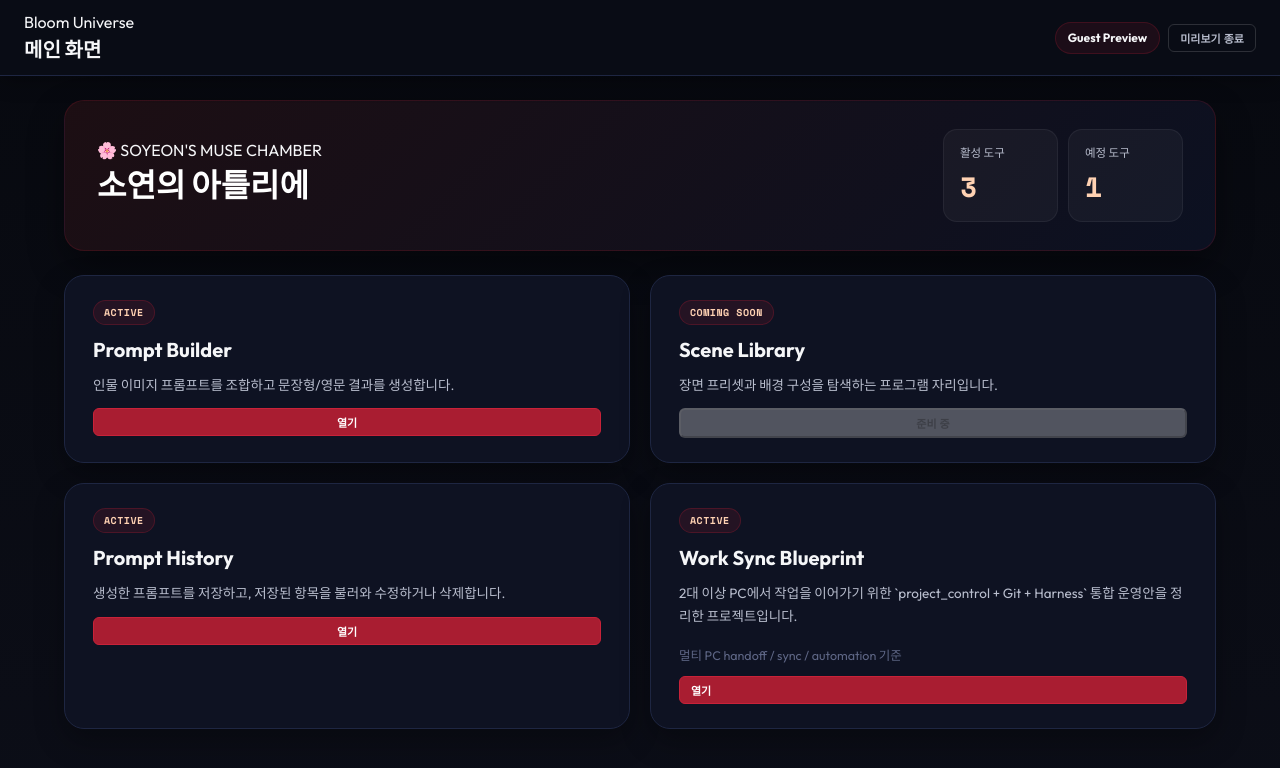
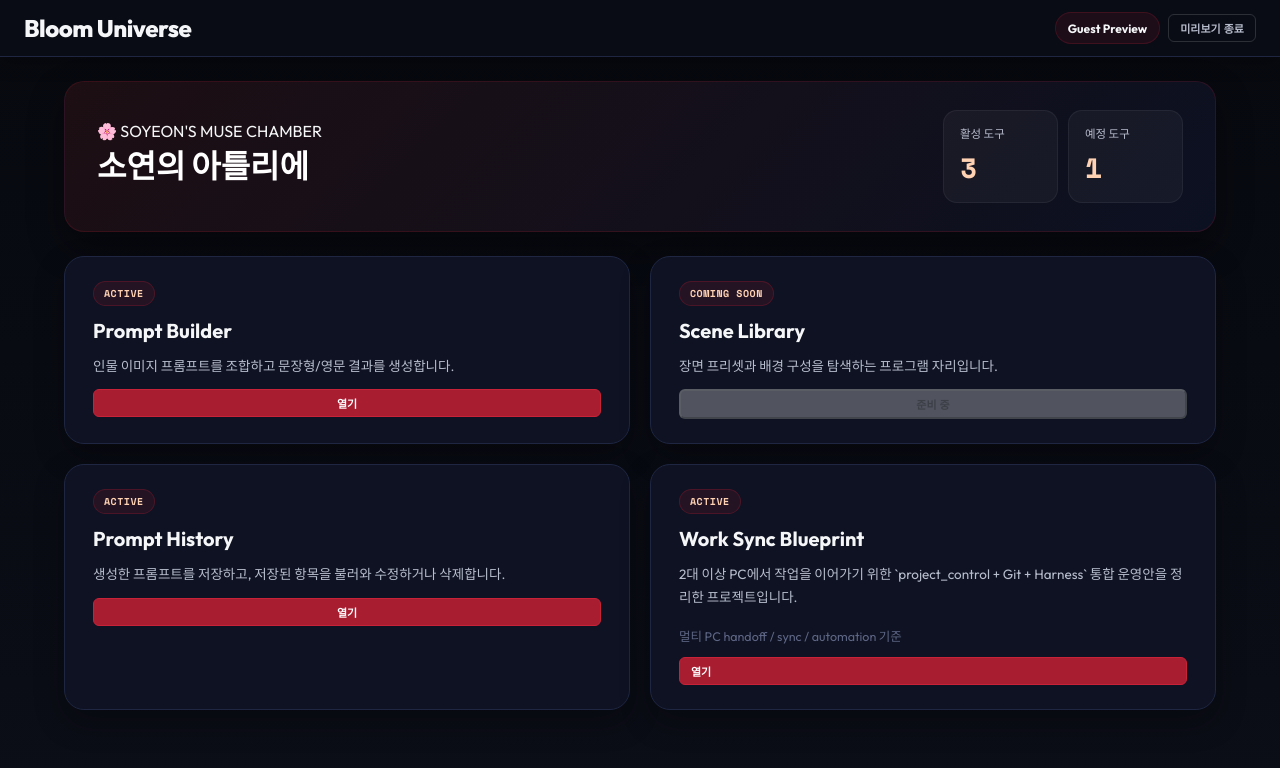
Before and after one commit to mohenz/bloom, a website: page index.html in a window 1280 px wide. Both pictures are taken after a click on the button "게스트로 둘러보기". Drawn offline with nearby package versions, Linux system fonts and the light colour scheme; no server answers.

Commit message:
UI: Make Bloom Universe title in topbar larger and clickable, remove redundant main screen title

```diff
--- a/index.html
+++ b/index.html
@@ -41,8 +41,7 @@
   <section class="screen dashboard-screen is-hidden" id="dashboardScreen">
     <header class="service-topbar">
       <div>
-        <p class="topbar-kicker">Bloom Universe</p>
-        <h1>메인 화면</h1>
+        <a href="#" class="topbar-brand" id="topbarBrandLink">Bloom Universe</a>
       </div>
       <div class="topbar-actions">
         <span class="user-badge" id="dashboardUserBadge"></span>
--- a/prompt-generator/styles/app.css
+++ b/prompt-generator/styles/app.css
@@ -270,6 +270,19 @@ body {
   font-size: 20px;
   font-weight: 800;
   margin-top: 2px;
+}
+
+.topbar-brand {
+  font-size: 24px;
+  font-weight: 800;
+  color: var(--text);
+  text-decoration: none;
+  letter-spacing: -0.5px;
+  transition: color 0.25s ease;
+}
+
+.topbar-brand:hover {
+  color: var(--accent2);
 }
 
 .topbar-actions,
--- a/prompt-generator/ui/app.js
+++ b/prompt-generator/ui/app.js
@@ -81,6 +81,7 @@
     dom.loginAltActions = documentRef.getElementById('loginAltActions');
     dom.openHostedAppBtn = documentRef.getElementById('openHostedAppBtn');
     dom.guestPreviewBtn = documentRef.getElementById('guestPreviewBtn');
+    dom.topbarBrandLink = documentRef.getElementById('topbarBrandLink');
     dom.dashboardUserBadge = documentRef.getElementById('dashboardUserBadge');
     dom.builderUserBadge = documentRef.getElementById('builderUserBadge');
     dom.historyUserBadge = documentRef.getElementById('historyUserBadge');
@@ -1039,6 +1040,12 @@
     });
     dom.openHostedAppBtn.addEventListener('click', openHostedApp);
     dom.guestPreviewBtn.addEventListener('click', enterGuestPreview);
+    if (dom.topbarBrandLink) {
+      dom.topbarBrandLink.addEventListener('click', function onClick(event) {
+        event.preventDefault();
+        showDashboard();
+      });
+    }
     dom.dashboardLogoutBtn.addEventListener('click', handleLogout);
     dom.builderLogoutBtn.addEventListener('click', handleLogout);
     dom.historyLogoutBtn.addEventListener('click', handleLogout);
```
